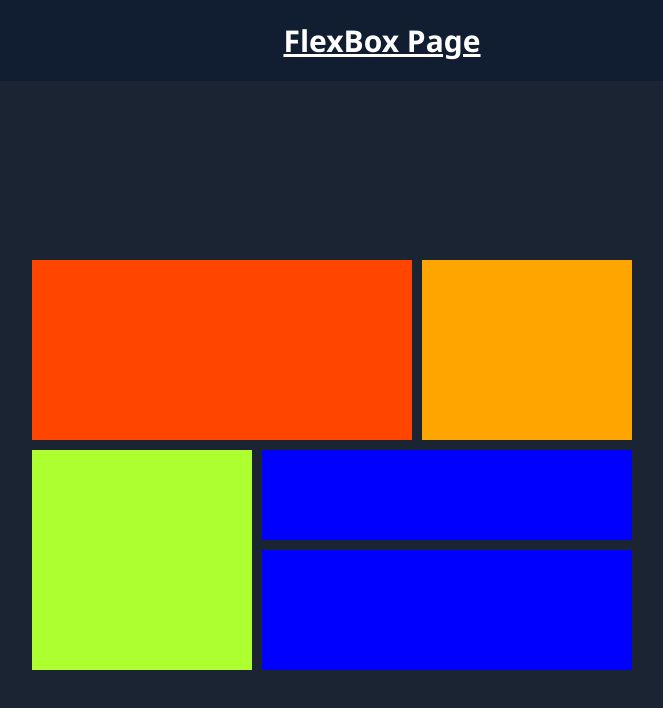
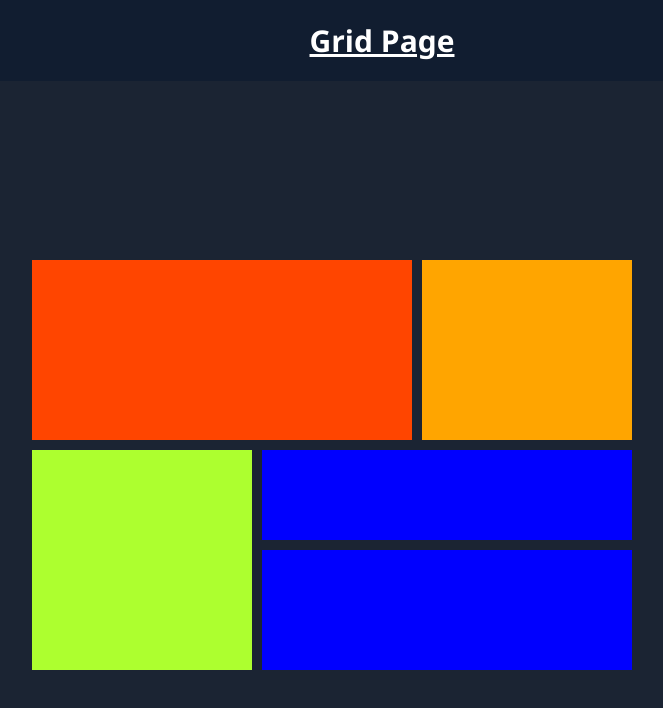
Before and after one commit to mac-anthony/flexbox-grid-task, a plain HTML site: page grid.html in a window 1280 px wide. Shown: the whole page, without its empty margins (308-971 px from the left). Drawn offline with Linux system fonts and the light colour scheme.

Commit message:
updated the index.html and grid.html files

```diff
--- a/grid.html
+++ b/grid.html
@@ -11,7 +11,7 @@
 
 <body>
     <header>
-        <p><a href="index.html" target="_blank">FlexBox Page</a></p>
+        <p><a href="index.html" target="_blank">Grid Page</a></p>
     </header>
     <main>
         <section>
```
Also changed, not shown: index.html (+1 -1 lines).
